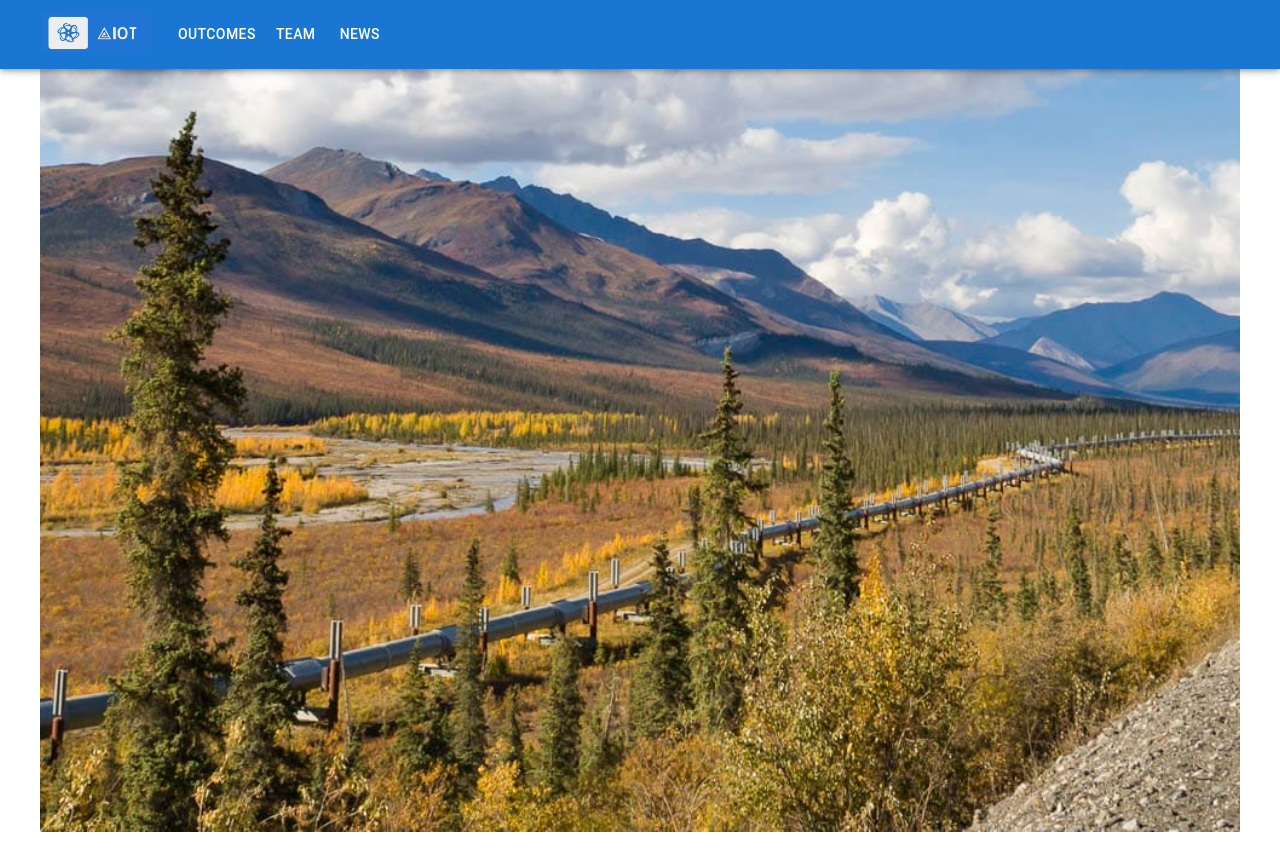
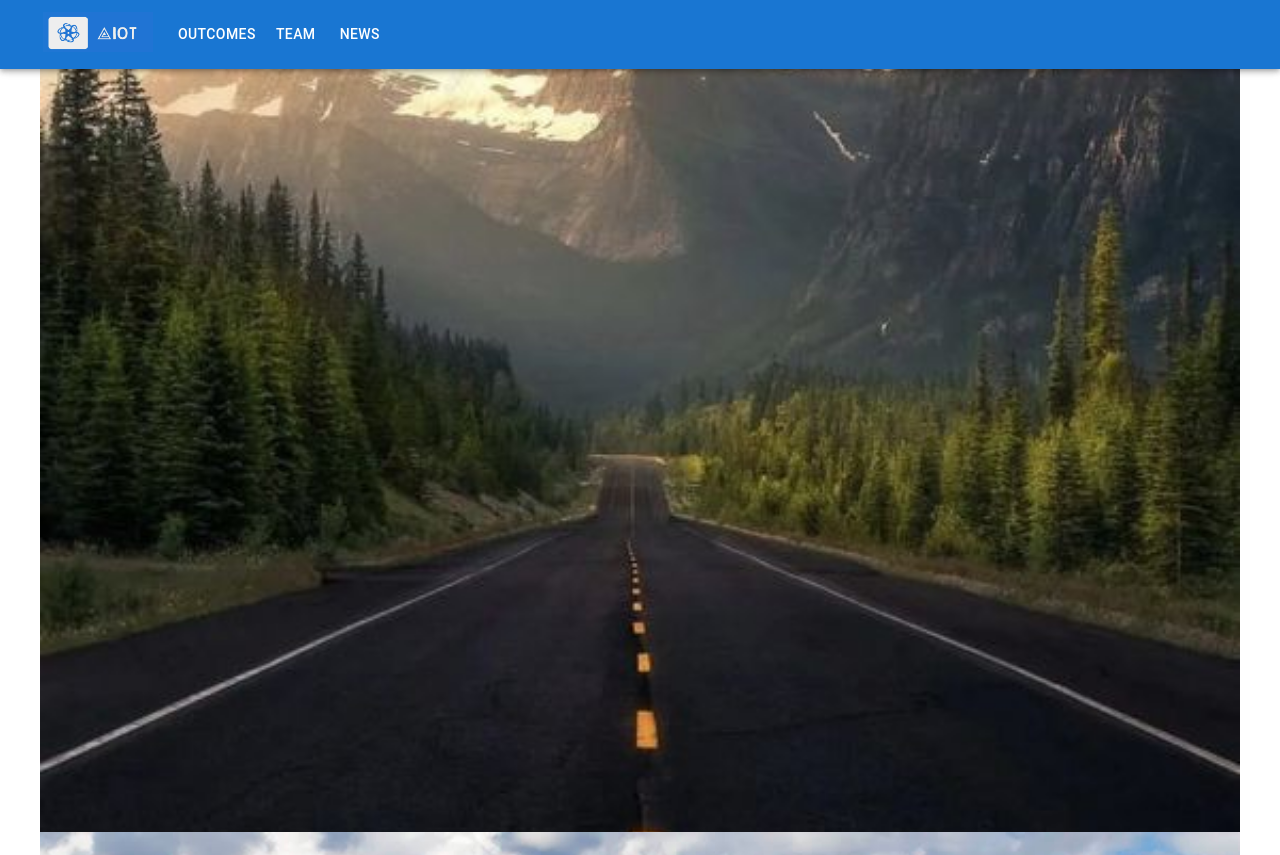
Before and after one commit to AIoTLabCPP/AIoT-Lab, a React (Vite) app: page / in a window 1280 px wide. Shown: the top 855 px of the page. Built offline with nearby package versions, Linux system fonts and the light colour scheme.

Commit message:
added image

```diff
--- a/src/App.css
+++ b/src/App.css
@@ -40,3 +40,12 @@
 .read-the-docs {
   color: #888;
 }
+
+.image {
+  background-image: url(./assets/mountain_road48.jpg);
+  background-size: 100%;
+  background-position: center;
+  background-repeat: no-repeat;
+  width: 100%;
+  height: 50rem;
+}
--- a/src/App.jsx
+++ b/src/App.jsx
@@ -12,6 +12,8 @@
   return (
     <>
       <ResponsiveAppBar /> {/* Include the ResponsiveAppBar component here */}
+      <div className='image'>
+      </div>
       <Container
         maxWidth="lg"
         style={{
@@ -19,7 +21,7 @@
           backgroundSize: 'cover', // Stretch the image to cover the entire container
           backgroundPosition: 'center',
           height: '100vh',
-          width: '400vh',
+          width: '100vw',
           padding: 0, // Remove padding
           margin: 0, // Remove margin
           boxSizing: 'border-box', // Include padding and border in the element's total width and height
```
